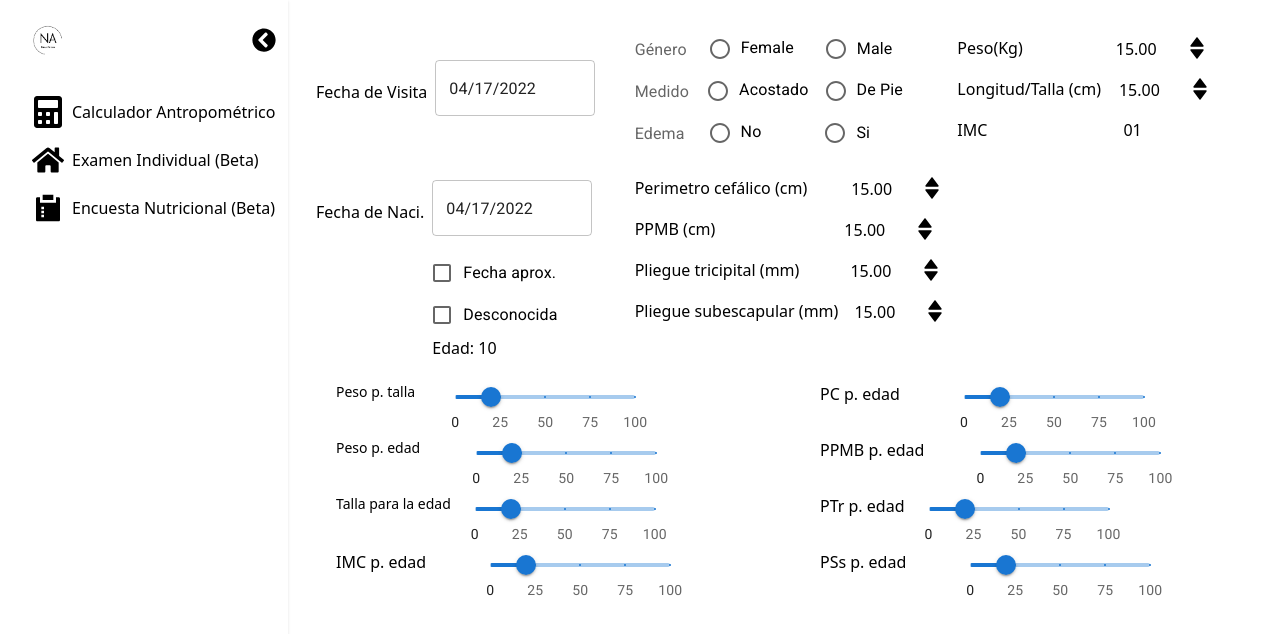
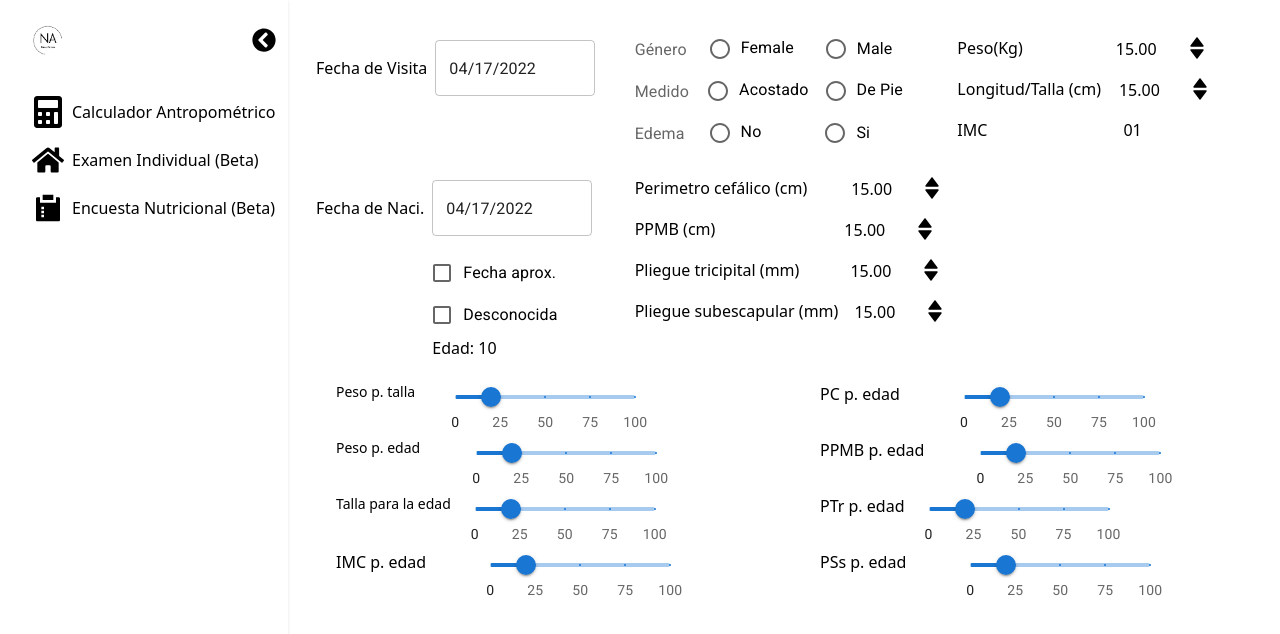
Before and after one commit to alperaltgend/nutripro, a React (Vite) app: page /nutripro/calculadora in a window 1280 px wide. Shown: the top 634 px of the page. Built offline with nearby package versions, Linux system fonts and the light colour scheme.

Commit message:
add components rowssss

```diff
--- a/src/pages/Calculadora.jsx
+++ b/src/pages/Calculadora.jsx
@@ -80,8 +80,8 @@ export default function Calculadora() {
             <div class="grid grid-cols-3 w-4/5 h-[40rem] mt-5">
 
                 <div className='flex mt-5 ml-5'>
-                    <h1 className='mx-2 mt-10'>Fecha de Visita</h1>
-                    <div className='w-40 mt-5'>
+                    <h1 className='mx-2 mt-4'>Fecha de Visita</h1>
+                    <div className='w-40'>
                         <LocalizationProvider dateAdapter={AdapterDayjs}>
                             <DatePicker
                                 view={["Año", "Mes", "Día"]}
@@ -166,7 +166,7 @@ export default function Calculadora() {
                 </div>
 
                 <div className='flex mt-5 ml-5'>
-                    <h1 className='mx-2 mt-5'>Fecha de Naci.</h1>
+                    <h1 className='mx-2 mt-4'>Fecha de Naci.</h1>
                     <div className='w-40'>
                         <LocalizationProvider dateAdapter={AdapterDayjs}>
                             <DatePicker
```
